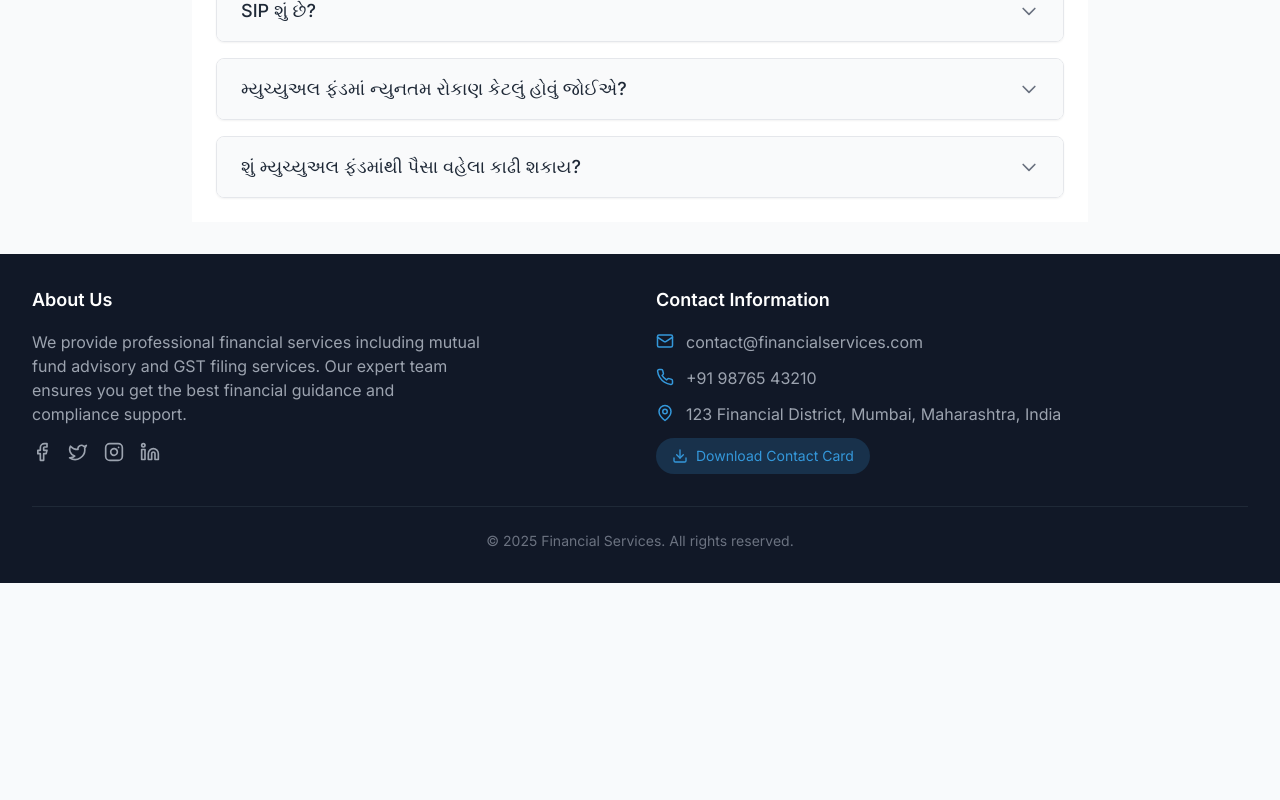
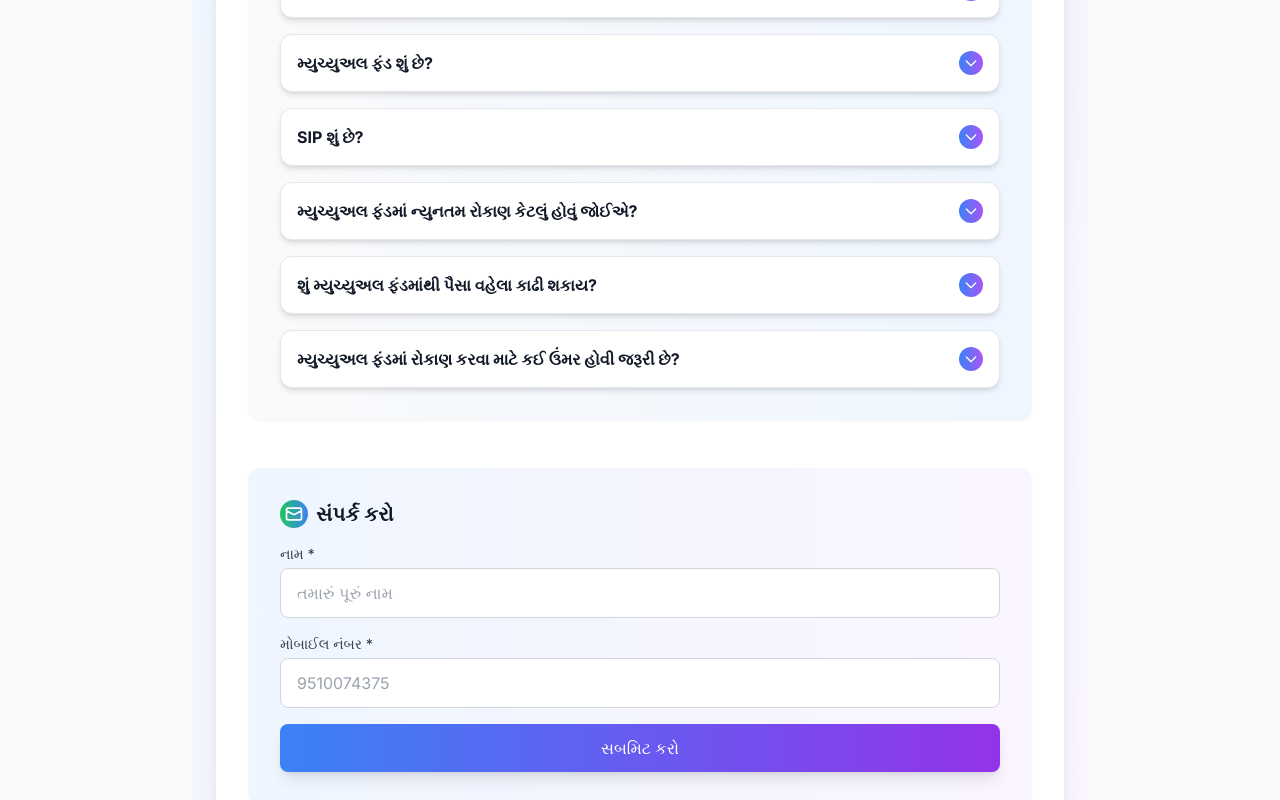
Before and after one commit to AnkitKachhawa1/aaaa, a React (Vite) app: page /mutualfund in a window 1280 px wide. Shown: the part 660-1460 px from the top of the page. Before the commit the page ends 1243 px from the top, so only its background shows below. Built offline with nearby package versions, Linux system fonts and the light colour scheme.

Commit message:
Update MutualFundPage.tsx

```diff
--- a/src/pages/MutualFundPage.tsx
+++ b/src/pages/MutualFundPage.tsx
@@ -19,97 +19,191 @@ const faqItems = [
   },
   {
     question: 'મ્યુચ્યુઅલ ફંડ શું છે?',
-    answer: `મ્યુચ્યુઅલ ફંડ એ એક પ્રકારનું રોકાણ છે જેમાં ઘણા રોકાણકારોના પૈસા એકઠા કરીને એક મોટું ફંડ બનાવવામાં આવે છે. આ ફંડને વ્યાવસાયિક ફંડ મેનેજર્સ દ્વારા વિવિધ શેર, બોન્ડ અને અન્ય રોકાણ વિકલ્પોમાં વહેંચવામાં આવે છે. આમાં જોખમ અને નફો બધા રોકાણકારો વચ્ચે વહેંચાય છે. નાના રોકાણકારો માટે આ એક સારો માર્ગ છે કારણ કે એક્સપર્ટ મેનેજમેન્ટ મળે છે અને ઓછા પૈસામાં પણ વૈવિધ્યપૂર્ણ રોકાણ કરી શકાય છે.`,
+    answer: 'મ્યુચ્યુઅલ ફંડ એ એક પ્રકારનું રોકાણ છે જેમાં ઘણા રોકાણકારોના પૈસા એકઠા કરીને એક મોટું ફંડ બનાવવામાં આવે છે. આ ફંડને વ્યાવસાયિક ફંડ મેનેજર્સ દ્વારા વિવિધ શેર, બોન્ડ અને અન્ય રોકાણ વિકલ્પોમાં વહેંચવામાં આવે છે. આમાં જોખમ અને નફો બધા રોકાણકારો વચ્ચે વહેંચાય છે. નાના રોકાણકારો માટે આ એક સારો માર્ગ છે કારણ કે એક્સપર્ટ મેનેજમેન્ટ મળે છે અને ઓછા પૈસામાં પણ વૈવિધ્યપૂર્ણ રોકાણ કરી શકાય છે.',
   },
   {
     question: 'SIP શું છે?',
-    answer: `SIP એટલે Systematic Investment Plan. આમાં તમે દર મહિને નિયમિત રકમ મ્યુચ્યુઅલ ફંડમાં રોકાણ કરો છો. જેમ કે તમે ઠરાવ્યું કે દર મહિને ૧૦૦૦ રૂપિયા રોકાણ કરવા, તો તે ઓટોમેટિક તમારા બેંક એકાઉન્ટમાંથી કપાઈ જશે અને મ્યુચ્યુઅલ ફંડમાં જમા થઈ જશે. આનો ફાયદો એ છે કે તમારે એક સાથે મોટી રકમની જરૂર નથી અને બજારના ઉતાર-ચઢાવનો અસર ઓછો થાય છે. નિયમિત રોકાણની આદત પણ બને છે.`,
+    answer: 'SIP એટલે Systematic Investment Plan. આમાં તમે દર મહિને નિયમિત રકમ મ્યુચ્યુઅલ ફંડમાં રોકાણ કરો છો. જેમ કે તમે ઠરાવ્યું કે દર મહિને ૧૦૦૦ રૂપિયા રોકાણ કરવા, તો તે ઓટોમેટિક તમારા બેંક એકાઉન્ટમાંથી કપાઈ જશે અને મ્યુચ્યુઅલ ફંડમાં જમા થઈ જશે. આનો ફાયદો એ છે કે તમારે એક સાથે મોટી રકમની જરૂર નથી અને બજારના ઉતાર-ચઢાવનો અસર ઓછો થાય છે. નિયમિત રોકાણની આદત પણ બને છે.',
   },
   {
     question: 'મ્યુચ્યુઅલ ફંડમાં ન્યુનતમ રોકાણ કેટલું હોવું જોઈએ?',
-    answer: `મ્યુચ્યુઅલ ફંડમાં ન્યુનતમ રોકાણ ફંડના પ્રકાર અનુસાર અલગ હોય છે. મોટાભાગના મ્યુચ્યુઅલ ફંડમાં lump sum રોકાણ માટે ₹1,000 થી ₹5,000 ની જરૂર પડે છે. SIP માટે તો બહુ ઓછી રકમ - ₹100 થી ₹500 પણ શરૂ કરી શકાય છે. ELSS ફંડ અને કેટલાક સ્પેશિયલ ફંડમાં ₹500 થી ₹1,000 ની જરૂર પડે છે. આજકાલ ઘણી કંપનીઓ માત્ર ₹100 SIP થી પણ રોકાણ કરવા દે છે, તેથી નાની રકમથી પણ શરૂઆત કરી શકાય છે.`,
+    answer: 'મ્યુચ્યુઅલ ફંડમાં ન્યુનતમ રોકાણ ફંડના પ્રકાર અનુસાર અલગ હોય છે. મોટાભાગના મ્યુચ્યુઅલ ફંડમાં lump sum રોકાણ માટે ₹1,000 થી ₹5,000 ની જરૂર પડે છે. SIP માટે તો બહુ ઓછી રકમ - ₹100 થી ₹500 પણ શરૂ કરી શકાય છે. ELSS ફંડ અને કેટલાક સ્પેશિયલ ફંડમાં ₹500 થી ₹1,000 ની જરૂર પડે છે. આજકાલ ઘણી કંપનીઓ માત્ર ₹100 SIP થી પણ રોકાણ કરવા દે છે, તેથી નાની રકમથી પણ શરૂઆત કરી શકાય છે.',
   },
   {
     question: 'શું મ્યુચ્યુઅલ ફંડમાંથી પૈસા વહેલા કાઢી શકાય?',
-    answer: `હા, મ્યુચ્યુઅલ ફંડમાંથી પૈસા કાઢી શકાય છે, પણ કેટલાક નિયમો છે. Equity ફંડમાં સામાન્ય રીતે કોઈ લોક-ઇન પીરિયડ નથી, તેથી કયારે પણ પૈસા કાઢી શકાય છે. Debt ફંડમાં પણ મોટાભાગે તરત પૈસા મળી જાય છે. પણ ELSS (ટેક્સ સેવિંગ) ફંડમાં ૩ વર્ષનો લોક-ઇન પીરિયડ હોય છે. કેટલાક ફંડમાં early exit લોડ લાગે છે - જેમ કે ૧ વર્ષ પહેલા કાઢવા પર ૧% ચાર્જ. પૈસા કાઢવા માટે AMC ની વેબસાઇટ કે ઓફિસમાં અરજી કરવી પડે છે.`,
+    answer: 'હા, મ્યુચ્યુઅલ ફંડમાંથી પૈસા કાઢી શકાય છે, પણ કેટલાક નિયમો છે. Equity ફંડમાં સામાન્ય રીતે કોઈ લોક-ઇન પીરિયડ નથી, તેથી કયારે પણ પૈસા કાઢી શકાય છે. Debt ફંડમાં પણ મોટાભાગે તરત પૈસા મળી જાય છે. પણ ELSS (ટેક્સ સેવિંગ) ફંડમાં ૩ વર્ષનો લોક-ઇન પીરિયડ હોય છે. કેટલાક ફંડમાં early exit લોડ લાગે છે - જેમ કે ૧ વર્ષ પહેલા કાઢવા પર ૧% ચાર્જ. પૈસા કાઢવા માટે AMC ની વેબસાઈટ કે એપ્લિકેશન પર રિડીમ કરવાનું હોય છે અને ૨-૩ દિવસમાં બેંક એકાઉન્ટમાં પૈસા આવી જાય છે.',
+  },
+  {
+    question: 'મ્યુચ્યુઅલ ફંડમાં રોકાણ કરવા માટે કઈ ઉંમર હોવી જરૂરી છે?',
+    answer: '18 વર્ષથી ઉપરની કોઈપણ વ્યક્તિ મ્યુચ્યુઅલ ફંડમાં રોકાણ કરી શકે છે. માતા-પિતાના નામે બાળકો માટે પણ રોકાણ કરી શકાય છે.',
   },
 ];
 
-const FAQ = () => {
-  const [openItems, setOpenItems] = useState(new Set());
+const FAQAccordion = () => {
+  const [openIndex, setOpenIndex] = useState(null);
 
-  const toggleItem = (index) => {
-    const newOpenItems = new Set(openItems);
-    if (newOpenItems.has(index)) {
-      newOpenItems.delete(index);
-    } else {
-      newOpenItems.add(index);
-    }
-    setOpenItems(newOpenItems);
+  const toggle = (index) => {
+    setOpenIndex(openIndex === index ? null : index);
   };
 
   return (
-    <div className="max-w-4xl mx-auto p-6 bg-white">
-      <div className="text-center mb-8">
-        <div className="flex items-center justify-center mb-4">
-          <HelpCircle className="w-8 h-8 text-blue-600 mr-2" />
-          <h1 className="text-3xl font-bold text-gray-800">મ્યુચ્યુઅલ ફંડ FAQ</h1>
-        </div>
-        <p className="text-gray-600">વારંવાર પૂછાતા પ્રશ્નો અને તેના જવાબો</p>
-      </div>
-
     <div className="space-y-4">
       {faqItems.map((item, index) => (
-          <div
-            key={index}
-            className="border border-gray-200 rounded-lg overflow-hidden shadow-sm hover:shadow-md transition-shadow"
+        <div key={index} className="border border-gray-200 rounded-xl overflow-hidden shadow-md hover:shadow-lg transition-all duration-300 hover:scale-[1.02] bg-white">
+          <button
+            onClick={() => toggle(index)}
+            className="w-full text-left p-4 hover:bg-gradient-to-r hover:from-blue-50 hover:to-purple-50 transition-all duration-300 flex justify-between items-center"
           >
-            <button
-              className="w-full px-6 py-4 text-left bg-gray-50 hover:bg-gray-100 focus:outline-none focus:bg-gray-100 transition-colors"
-              onClick={() => toggleItem(index)}
-            >
-              <div className="flex items-center justify-between">
-                <h3 className="text-lg font-medium text-gray-800 pr-4">
-                  {item.question}
-                </h3>
-                <div
-                  className={`transform transition-transform duration-200 ${
-                    openItems.has(index) ? 'rotate-180' : ''
-                  }`}
-                >
-                  <svg
-                    className="w-5 h-5 text-gray-500"
-                    fill="none"
-                    stroke="currentColor"
-                    viewBox="0 0 24 24"
-                  >
-                    <path
-                      strokeLinecap="round"
-                      strokeLinejoin="round"
-                      strokeWidth={2}
-                      d="M19 9l-7 7-7-7"
-                    />
+            <span className="font-bold text-gray-900 pr-4">{item.question}</span>
+            <div className={`transform transition-transform duration-300 ${openIndex === index ? 'rotate-180' : ''}`}>
+              <div className="bg-gradient-to-r from-blue-500 to-purple-500 p-1 rounded-full">
+                <svg className="w-4 h-4 text-white" fill="none" stroke="currentColor" viewBox="0 0 24 24">
+                  <path strokeLinecap="round" strokeLinejoin="round" strokeWidth={2} d="M19 9l-7 7-7-7" />
                 </svg>
               </div>
             </div>
           </button>
-
-            {openItems.has(index) && (
-              <div className="px-6 py-4 bg-white border-t border-gray-100">
-                <div className="text-gray-700 leading-relaxed">
+          {openIndex === index && (
+            <div className="p-4 pt-0 text-gray-700 font-normal bg-gradient-to-r from-white to-blue-50 border-t border-gray-100">
               {typeof item.answer === 'string' ? (
-                    <p className="whitespace-pre-line">{item.answer}</p>
+                <p className="whitespace-pre-line leading-relaxed">{item.answer}</p>
               ) : (
                 item.answer
               )}
-                </div>
             </div>
           )}
         </div>
       ))}
     </div>
+  );
+};
+
+const MutualFundPage = () => {
+  const [formData, setFormData] = useState({
+    name: '',
+    number: ''
+  });
+
+  const handleSubmit = async (e) => {
+    e.preventDefault();
+
+    try {
+      const response = await fetch('https://formspree.io/f/mqabenan', {
+        method: 'POST',
+        headers: {
+          'Content-Type': 'application/json',
+        },
+        body: JSON.stringify({
+          name: formData.name,
+          number: formData.number,
+          service: 'Mutual Fund Inquiry'
+        })
+      });
+
+      if (response.ok) {
+        alert(`Thank you ${formData.name}! We will contact you at ${formData.number}`);
+        setFormData({ name: '', number: '' });
+      } else {
+        alert('Something went wrong. Please try again.');
+      }
+    } catch (error) {
+      alert('Something went wrong. Please try again.');
+    }
+  };
+
+  const handleChange = (e) => {
+    setFormData({
+      ...formData,
+      [e.target.name]: e.target.value
+    });
+  };
+
+  return (
+    <div className="max-w-4xl mx-auto p-6 bg-gradient-to-br from-blue-50 to-purple-50 min-h-screen">
+      <div className="bg-white rounded-2xl shadow-xl p-8">
+
+        {/* Header */}
+        <div className="text-center mb-8">
+          <div className="flex items-center justify-center mb-4">
+            <div className="bg-gradient-to-r from-blue-500 to-purple-600 p-2 rounded-full mr-3">
+              <HelpCircle className="w-8 h-8 text-white" />
+            </div>
+            <h1 className="text-4xl font-bold bg-gradient-to-r from-blue-600 to-purple-600 bg-clip-text text-transparent">
+              મ્યુચ્યુઅલ ફંડ માહિતી
+            </h1>
+          </div>
+          <p className="text-lg text-gray-600 font-medium">વારંવાર પૂછાતા પ્રશ્નો અને સંપર્ક કરો</p>
+        </div>
+
+        {/* FAQ Section */}
+        <section className="mb-12">
+          <div className="bg-gradient-to-r from-gray-50 to-blue-50 rounded-xl shadow-sm p-6 md:p-8">
+            <h2 className="text-xl md:text-2xl font-bold text-gray-900 mb-6 flex items-center gap-2">
+              <HelpCircle className="text-blue-600" size={24} />
+              સામાન્ય પ્રશ્નો
+            </h2>
+            <FAQAccordion />
+          </div>
+        </section>
+
+        {/* Contact Form */}
+        <section>
+          <div className="bg-gradient-to-r from-blue-50 to-purple-50 rounded-xl shadow-sm p-6 md:p-8">
+            <h2 className="text-xl font-bold text-gray-900 mb-4 flex items-center gap-2">
+              <div className="bg-gradient-to-r from-green-500 to-blue-500 p-1 rounded-full">
+                <svg className="w-5 h-5 text-white" fill="none" stroke="currentColor" viewBox="0 0 24 24">
+                  <path strokeLinecap="round" strokeLinejoin="round" strokeWidth={2} d="M3 8l7.89 4.26a2 2 0 002.22 0L21 8M5 19h14a2 2 0 002-2V7a2 2 0 00-2-2H5a2 2 0 00-2 2v10a2 2 0 002 2z" />
+                </svg>
+              </div>
+              સંપર્ક કરો
+            </h2>
+
+            <form onSubmit={handleSubmit} className="space-y-4">
+              <div>
+                <label htmlFor="name" className="block text-sm font-medium text-gray-700 mb-1">
+                  નામ *
+                </label>
+                <input
+                  type="text"
+                  id="name"
+                  name="name"
+                  value={formData.name}
+                  onChange={handleChange}
+                  required
+                  className="w-full px-4 py-3 border border-gray-300 rounded-lg focus:outline-none focus:ring-2 focus:ring-blue-500 focus:border-transparent transition-all duration-300 hover:shadow-md"
+                  placeholder="તમારું પૂરું નામ"
+                />
+              </div>
+
+              <div>
+                <label htmlFor="number" className="block text-sm font-medium text-gray-700 mb-1">
+                  મોબાઈલ નંબર *
+                </label>
+                <input
+                  type="tel"
+                  id="number"
+                  name="number"
+                  value={formData.number}
+                  onChange={handleChange}
+                  required
+                  pattern="[0-9]{10}"
+                  className="w-full px-4 py-3 border border-gray-300 rounded-lg focus:outline-none focus:ring-2 focus:ring-blue-500 focus:border-transparent transition-all duration-300 hover:shadow-md"
+                  placeholder="9510074375"
+                />
+              </div>
+
+              <button
+                type="submit"
+                className="w-full bg-gradient-to-r from-blue-500 to-purple-600 text-white py-3 px-6 rounded-lg hover:from-blue-600 hover:to-purple-700 transition-all duration-300 font-medium shadow-lg hover:shadow-xl transform hover:scale-[1.02]"
+              >
+                સબમિટ કરો
+              </button>
+            </form>
+          </div>
+        </section>
+      </div>
     </div>
   );
 };
 
-export default FAQ;
+export default MutualFundPage;
```
Lines whose indentation alone changed are shown as unchanged.
